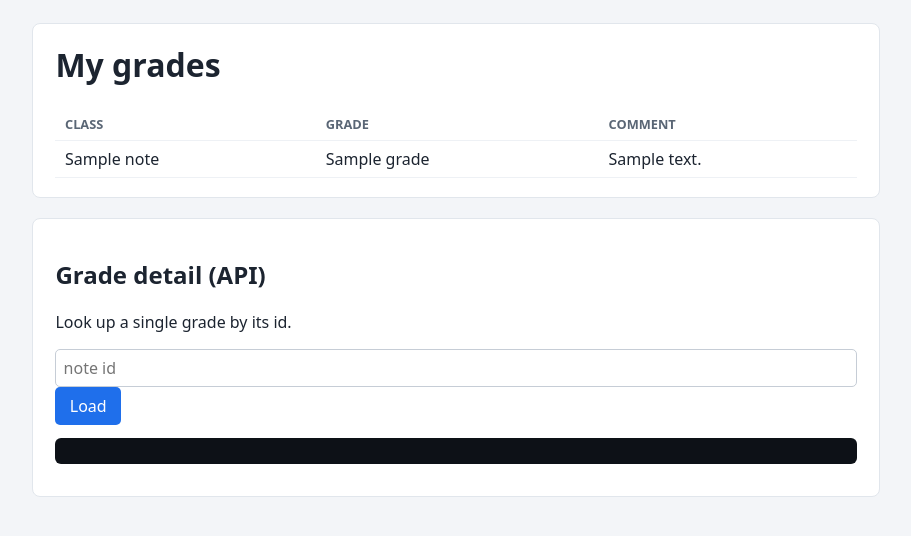
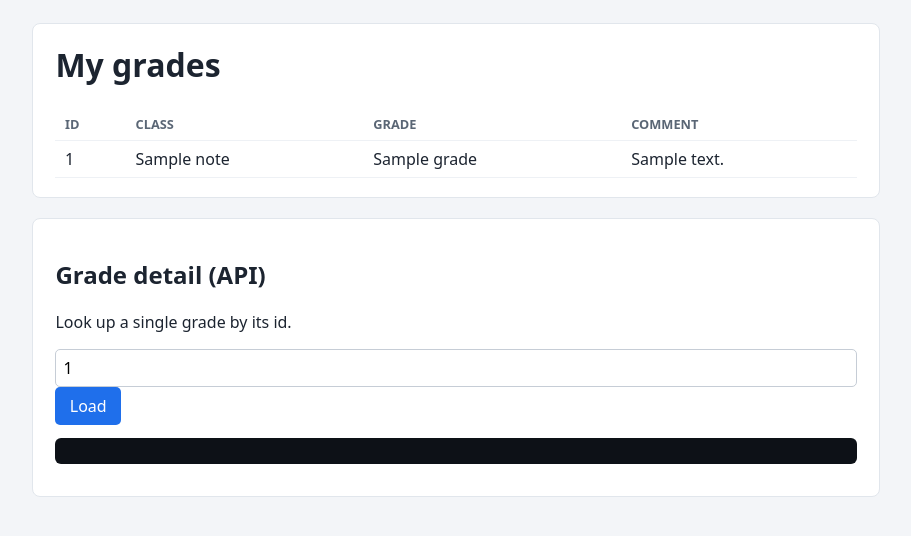
Before and after one commit to GastonRicheal/NoteApp, a Flask app: page /dashboard in a window 1280 px wide. Shown: the part 46-582 px from the top of the page, without its empty margins (184-1095 px from the left). Run offline with Flask 3, Linux system fonts and the light colour scheme; the visitor is signed in with stand-in values (Sample User, id 1); a database or web service that is not in the repository returns one stand-in record (values such as "Sample title"); some libraries are stand-ins or nearby versions.

Commit message:
Show note ids on the student dashboard
The grade table now has an ID column and the API lookup box is pre-filled
with the student's own first note id, so a student can look up their own
grade — and can discover the IDOR on /api/notes/<id> by trying other ids.

Co-Authored-By: Claude Opus 5 <noreply@anthropic.com>

```diff
--- a/web/templates/dashboard.html
+++ b/web/templates/dashboard.html
@@ -4,10 +4,11 @@
   <h1>My grades</h1>
   {% if notes %}
   <table>
-    <thead><tr><th>Class</th><th>Grade</th><th>Comment</th></tr></thead>
+    <thead><tr><th>ID</th><th>Class</th><th>Grade</th><th>Comment</th></tr></thead>
     <tbody>
       {% for n in notes %}
       <tr>
+        <td>{{ n.id }}</td>
         <td>{{ n.class_name }}</td>
         <td>{{ n.grade }}</td>
         {# Flaw #10: comment rendered as rich text, autoescaping OFF. #}
@@ -24,7 +25,7 @@
 <div class="card">
   <h2>Grade detail (API)</h2>
   <p>Look up a single grade by its id.</p>
-  <input type="number" id="noteId" placeholder="note id">
+  <input type="number" id="noteId" placeholder="note id"{% if notes %} value="{{ notes[0].id }}"{% endif %}>
   <button onclick="loadNote()">Load</button>
   <pre id="apiOut"></pre>
 </div>
```
